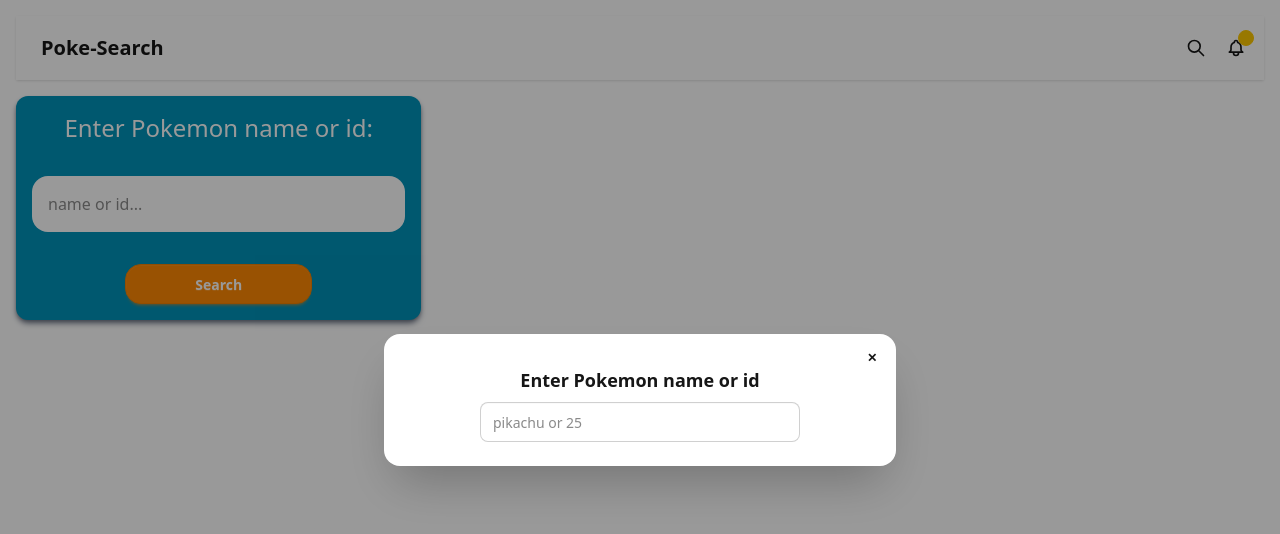
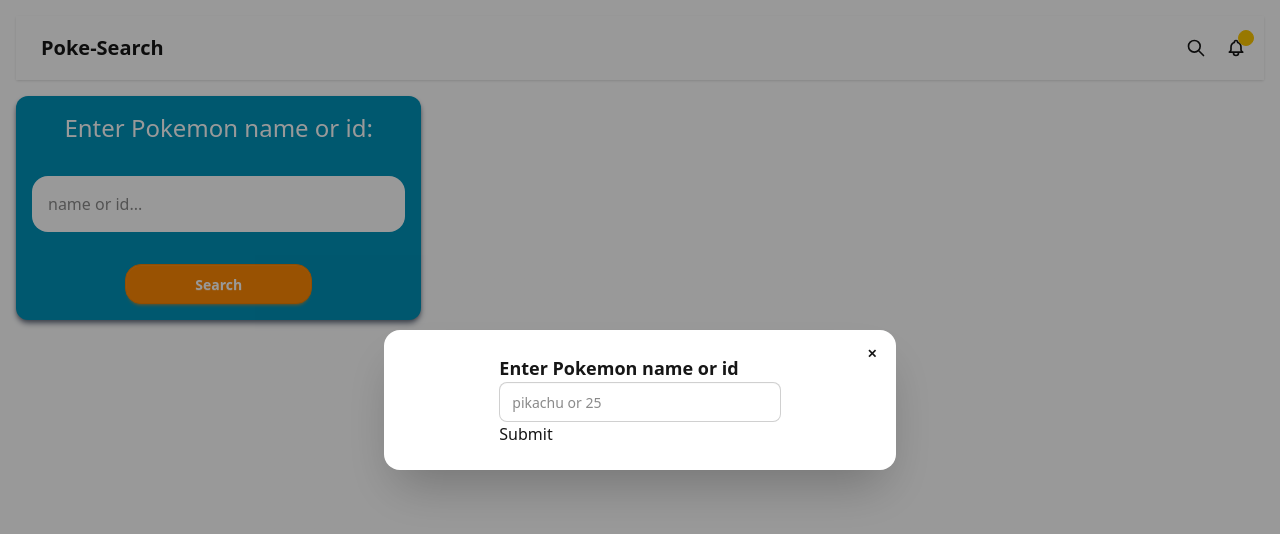
Before and after one commit to JGuzman87/poke-finder, a Next.js app: page / in a window 1280 px wide. Both pictures are taken after a click on the button 1196 px from the left and 48 px from the top of the page. Shown: the top 534 px of the page. Built offline with nearby package versions, Linux system fonts and the light colour scheme.

Commit message:
passed props to nav

```diff
--- a/src/app/page.js
+++ b/src/app/page.js
@@ -6,7 +6,7 @@
 
 export default function Home() {
 
-    const [pokeInfo, setPokeInfo] = useState({});
+  const [pokeInfo, setPokeInfo] = useState({});
   const [pokeName, setPokeName] = useState("");
   const [sprite, setSprite] = useState({});
   const [abilities, setAbilities] = useState(null);
@@ -49,7 +49,7 @@
   return (
     <div className="grid grid-cols-1 gap-4 w-full p-4 md:grid-cols-3  md:max-w-full">
 
-      <Nav />
+      <Nav onSubmit={handleSubmit} value={pokeName} onChange={handleChange} />
 
       <form
         className="col-span-3 md:col-span-1 bg-cyan-600 flex rounded-xl shadow-md md:max-w-full shadow-gray-500 flex-col gap-8 items-center p-4"
--- a/src/components/Nav.jsx
+++ b/src/components/Nav.jsx
@@ -1,13 +1,8 @@
 'use client'
 import React from 'react'
 
-const Nav = () => {
+const Nav = (props) => {
 
-    const handleSubmit = (e) => {
-      e.preventDefault();
-
-      fetchPokemon();
-    };
   return (
     <div className="navbar bg-base-100 shadow-sm col-span-3">
       <div className="navbar-start">
@@ -36,14 +31,22 @@
         </button>
         <dialog id="my_modal_3" className="modal">
           <div className="modal-box flex flex-col gap-2 items-center">
-            <form method="dialog" onsSubmit={handleSubmit} >
+            <form method="dialog">
               {/* if there is a button in form, it will close the modal */}
               <button className="btn btn-sm btn-circle btn-ghost absolute right-2 top-2">
                 ✕
               </button>
+              <h3 className="font-bold text-lg">Enter Pokemon name or id</h3>
+              <input
+                type="text"
+                name="poke_name"
+                placeholder="pikachu or 25"
+                className="input "
+                value={props.value}
+                onChange={props.onChange}
+              />
+              <button onClick={props.onSubmit}>Submit</button>
             </form>
-            <h3 className="font-bold text-lg">Enter Pokemon name or id</h3>
-            <input type="text" placeholder="pikachu or 25" className="input " />
           </div>
         </dialog>
 
```
